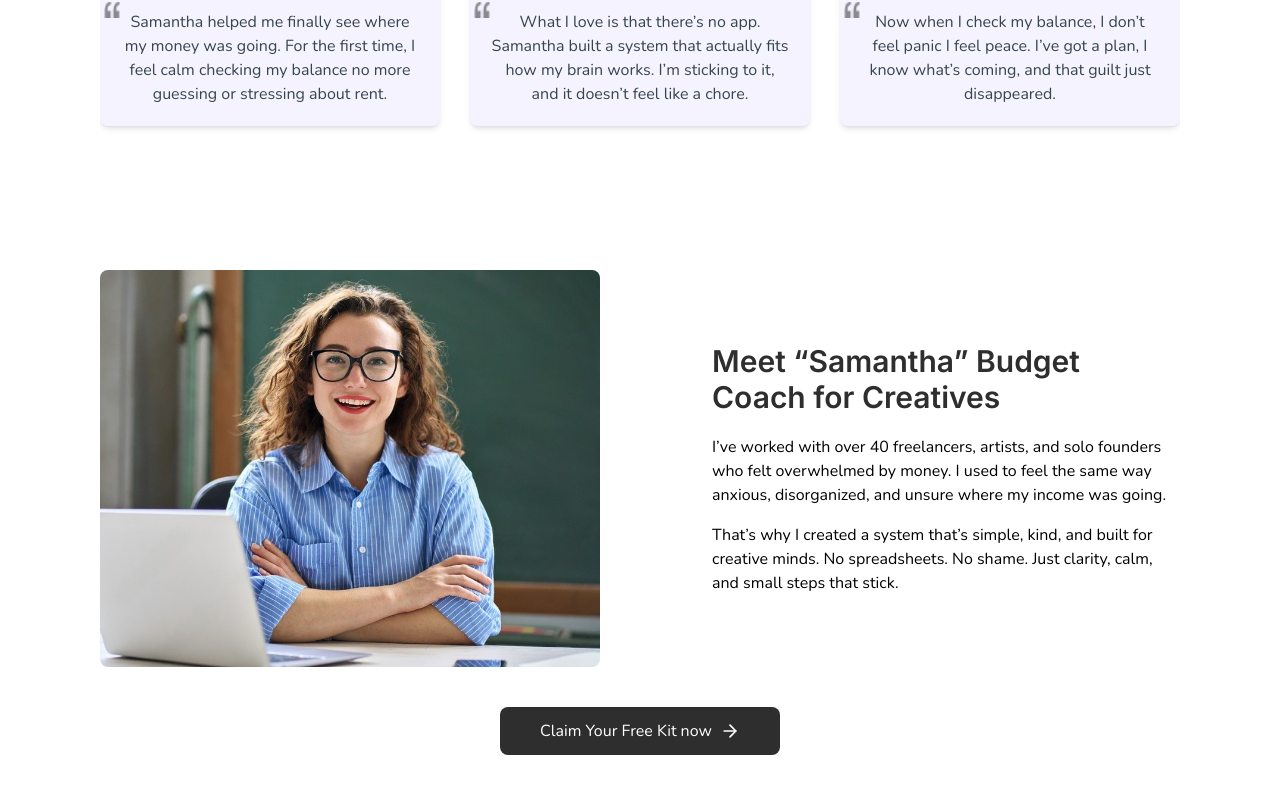
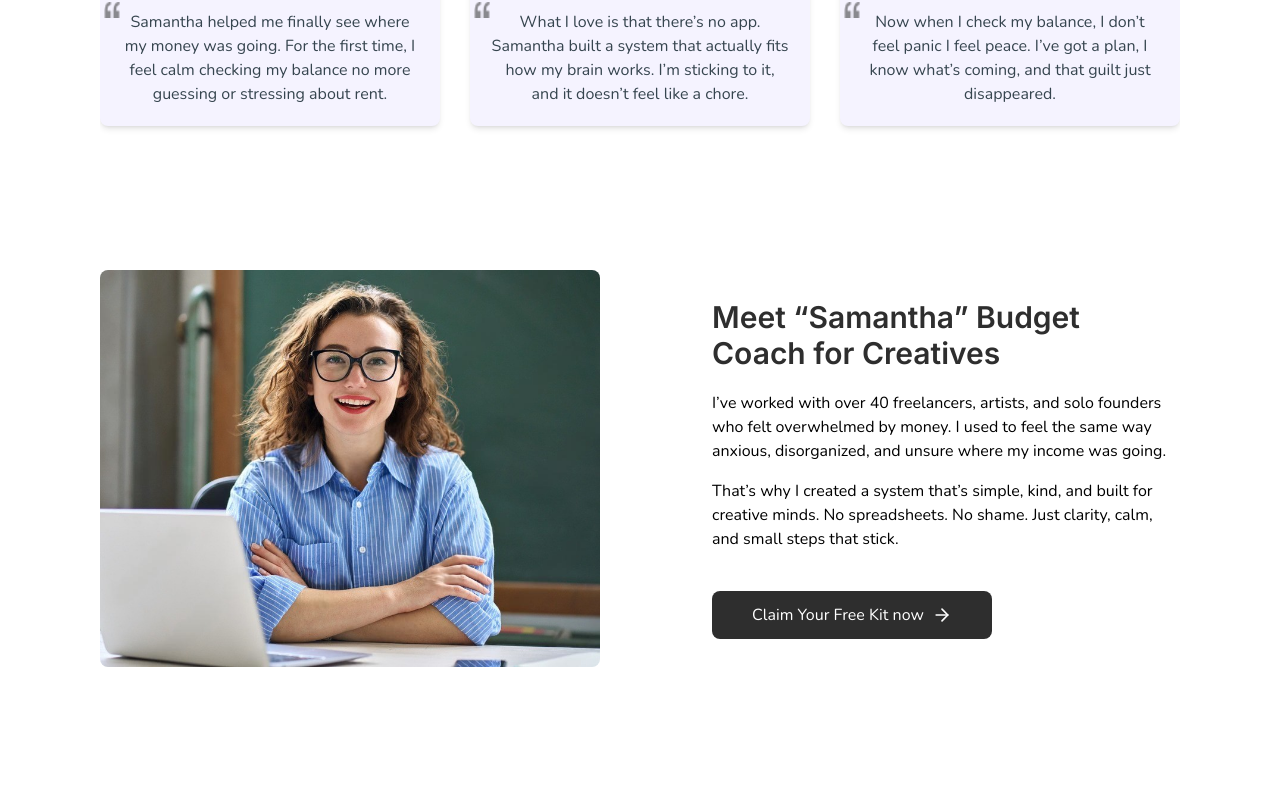
Before and after one commit to yamami-mohammed-monsif/samantha_green-finance_coach, a Next.js app: page / in a window 1280 px wide. Shown: the part 2605-3398 px from the top of the page. After the commit the page ends 3336 px from the top, so only its background shows below. Built offline with nearby package versions, Linux system fonts and the light colour scheme.

Commit message:
updated the about section

```diff
--- a/components/sections/About.tsx
+++ b/components/sections/About.tsx
@@ -31,9 +31,14 @@ const About = () => {
               small steps that stick.
             </p>
           </div>
+          <div className="flex-col items-start mt-6 mdpls:mt-10 hidden xl:flex">
+            <Button variant="secondary" className="w-full mdpls:w-auto">
+              Claim Your Free Kit now
+            </Button>
+          </div>
         </div>
       </div>
-      <div className="flex flex-col items-center mt-6 mdpls:mt-10">
+      <div className="flex flex-col items-center mt-6 mdpls:mt-10 xl:hidden">
         <Button variant="secondary" className="w-full mdpls:w-auto">
           Claim Your Free Kit now
         </Button>
```
